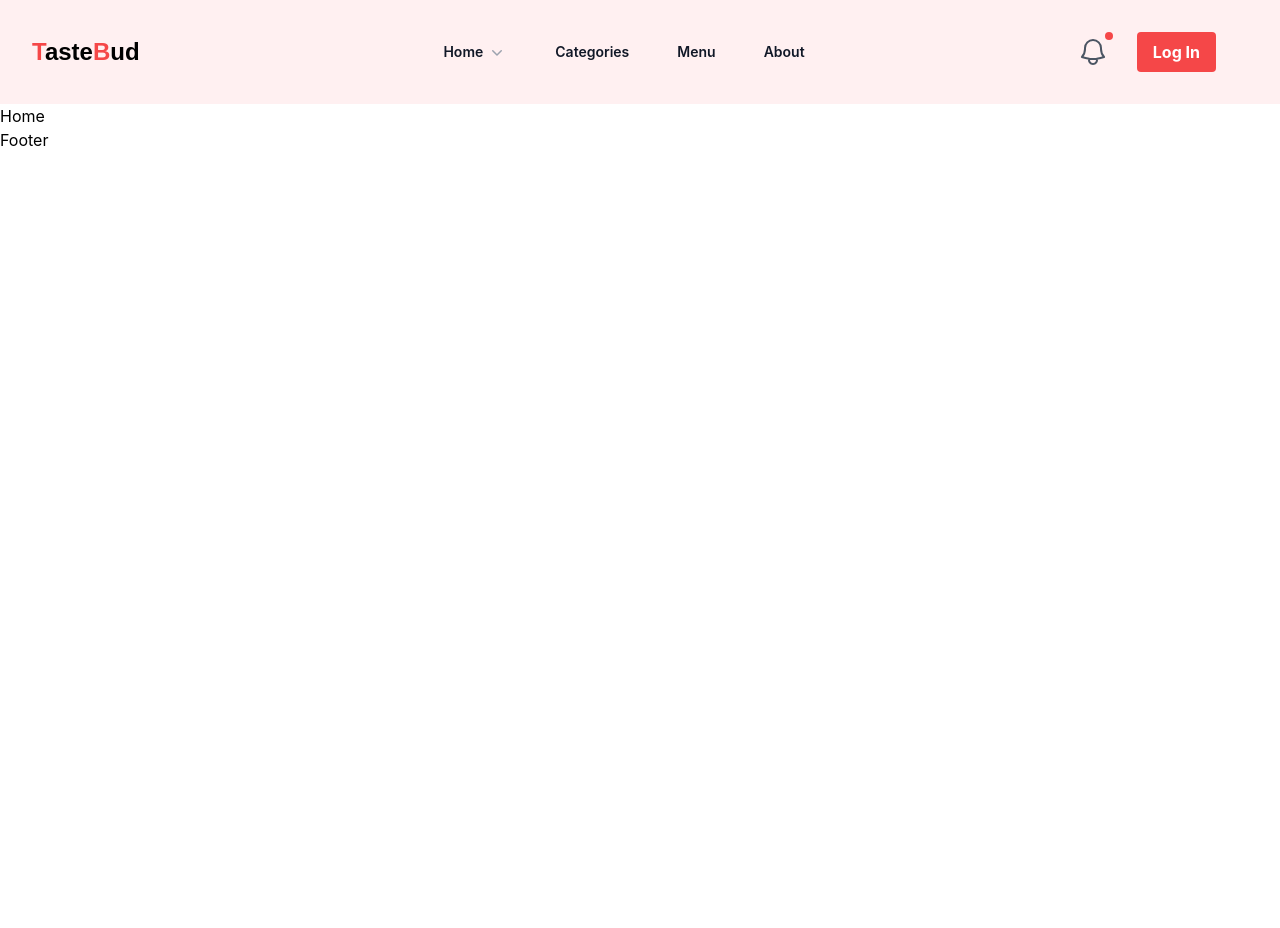
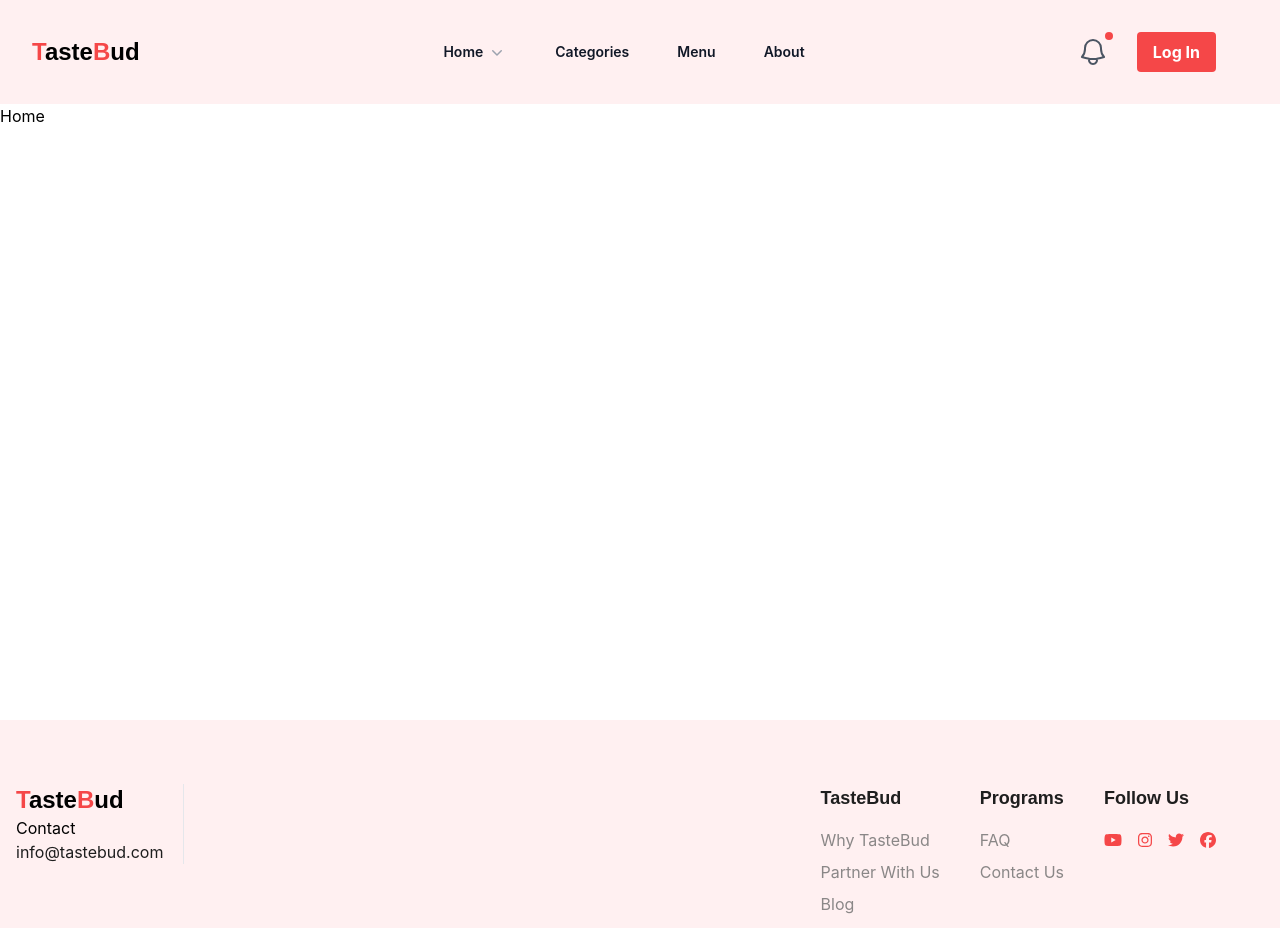
Before and after one commit to Ajitchy/TasteBud, a React (Create React App) app: page / in a window 1280 px wide. Before the commit the page ends 800 px from the top, so only its background shows below. Built offline with nearby package versions, Linux system fonts and the light colour scheme.

Commit message:
Footer Added

```diff
--- a/package.json
+++ b/package.json
@@ -3,6 +3,8 @@
   "version": "0.1.0",
   "private": true,
   "dependencies": {
+    "@fortawesome/free-brands-svg-icons": "^6.5.1",
+    "@fortawesome/react-fontawesome": "^0.2.0",
     "@headlessui/react": "^1.7.17",
     "@heroicons/react": "^2.1.1",
     "@testing-library/jest-dom": "^5.17.0",
--- a/src/Components/Footer.js
+++ b/src/Components/Footer.js
@@ -1,9 +1,81 @@
-import React from 'react'
+import React from 'react';
+import { FontAwesomeIcon } from '@fortawesome/react-fontawesome';
+import {
+  faYoutube,
+  faFacebook,
+  faTwitter,
+  faInstagram
+} from '@fortawesome/free-brands-svg-icons';
+import { Link } from 'react-router-dom';
 
-function Footer() {
+export default function Footer() {
   return (
-    <div>Footer</div>
+    <div className="flex flex-col min-h-screen">
+    <footer className="bg-base-200 text-base-content px-4 bg-[#FFF0F1] py-16 mt-auto">
+      <div className="flex flex-col items center md:items-start">
+        <div className="h-px mx-auto rounded-full md:hidden mt-7 w-11">
+        </div>
+        <div className="flex flex-col items-center space-y-4 md:space-y-0 md:flex-row md:justify-between md:items-start">
+          <div className="flex flex-col items-center text-center md:items-start md:text-left md:border-r md:pr-5">
+            <span className="text-2xl font-bold font-poppins">
+              <span className="text-red-custom text-2xl">T</span>aste
+              <span className="text-red-custom text-2xl">B</span>ud
+            </span>
+            <h2 className="text-gray-custom">Contact</h2>
+            <h2 className="text-dark-custom">info@tastebud.com</h2>
+          </div>
+          <div className="relative lg:absolute lg:right-16">
+            <div className="flex flex-col items-center space-y-4 md:items-start md:flex-row md:space-x-10">
+              <div className="flex flex-col items-center text-center space-y-4 md:items-start md:text-left">
+                <h2 className="text-lg font-semibold font-poppins text-[#1E1E1E]">TasteBud</h2>
+                <ul className="space-y-2">
+                  <li className="text-[#8A8787]">Why TasteBud</li>
+                  <li className="text-[#8A8787]">Partner With Us</li>
+                  <li className="text-[#8A8787]">Blog</li>
+                </ul>
+              </div>
+              <div className="flex flex-col items-center text-center space-y-4 md:items-start md:text-left lg:transform lg:-translate-y-4">
+                <h2 className="text-lg font-semibold font-poppins text-[#1E1E1E]">Programs</h2>
+                <ul className="space-y-2">
+                  <li className="text-[#8A8787]">FAQ</li>
+                  <li className="text-[#8A8787]">Contact Us</li>
+                </ul>
+              </div>
+              <div className="flex flex-col items-center text-center space-y-4 md:items-start md:text-left lg:transform lg:-translate-y-4">
+                <h2 className="text-lg font-semibold font-poppins text-[#1E1E1E]">Follow Us</h2>
+                <ul className="flex justify-center space-x-4 md:justify-start">
+                  <li>
+                    <Link to={"https://www.youtube.com"} target="_blank" rel="noopener noreferrer"
+                      className="youtube social">
+                      <FontAwesomeIcon icon={faYoutube} size="1x" style={{ color: "#f54748" }} />
+                    </Link>
+                  </li>
+                  <li>
+                    <Link to={"https://www.instagram.com"} target="_blank" rel="noopener noreferrer"
+                      className="youtube social">
+                      <FontAwesomeIcon icon={faInstagram} size="1x" style={{ color: "#f54748" }} />
+                    </Link>
+                  </li>
+                  <li>
+                    <Link to={"https://www.twitter.com"} target="_blank" rel="noopener noreferrer"
+                      className="youtube social">
+                      <FontAwesomeIcon icon={faTwitter} size="1x" style={{ color: "#f54748" }} />
+                    </Link>
+                  </li>
+                  <li>
+                    <Link to={"https://www.facebook.com"} target="_blank" rel="noopener noreferrer"
+                      className="youtube social">
+                      <FontAwesomeIcon icon={faFacebook} size="1x" style={{ color: "#f54748" }} />
+                    </Link>
+                  </li>
+
+                </ul>
+              </div>
+            </div>
+          </div>
+        </div>
+      </div>
+    </footer>
+    </div>
   )
 }
-
-export default Footer
```
Also changed, not shown: 1 other file (tests, documents, lock files or other folders).
